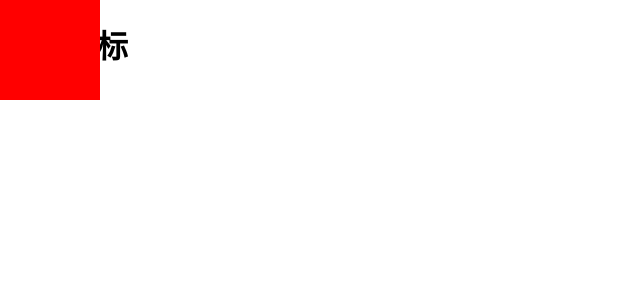
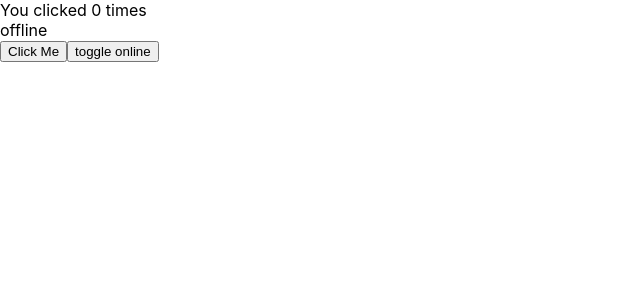
Before and after one commit to chen1zee/learn_react_example, a React (Create React App) app: page / in a window 1280 px wide. Shown: the top 300 px of the page, without its empty margins (0-640 px from the left). Built offline with nearby package versions, Linux system fonts and the light colour scheme.

Commit message:
[ing]08_29_01

```diff
--- a/package.json
+++ b/package.json
@@ -4,6 +4,7 @@
   "private": true,
   "dependencies": {
     "http-proxy-middleware": "^0.19.1",
+    "memoize-one": "^5.1.1",
     "react": "^16.9.0",
     "react-dom": "^16.9.0",
     "react-scripts": "3.1.1"
--- a/readState.js
+++ b/readState.js
@@ -2,8 +2,8 @@
 * 读至 在开发环境中使用 HTTPS
 * create-react-app https://www.html.cn/create-react-app/docs/using-https-in-development/
 *
-* 读至 Web Components
-* react js https://zh-hans.reactjs.org/docs/web-components.html
+* 读至 React 不知道第二个 useState 的
+* react js https://zh-hans.reactjs.org/docs/hooks-rules.html
 *
 *
 * react native https://reactnative.cn/docs/more-resources/
--- /dev/null
+++ b/src/hook_learn/hookEffect.js
@@ -0,0 +1,35 @@
+import React, {useState, useEffect} from "react"
+
+function FriendStatusWithCounter() {
+  const [count, setCount] = useState(0)
+  useEffect(() => {
+    document.title = `You clicked ${count} times`
+  })
+  const [isOnline, setIsOnline] = useState(null)
+  useEffect(() => {
+    console.log('effect call')
+    return () => console.log('effect unmounted call')
+  })
+  function clickHandler() { setCount(count + 1) }
+  function toggleOnline() { setIsOnline(!isOnline) }
+  return (
+    <div>
+      <div> You clicked {count} times </div>
+      <div>{isOnline ? "online" : "offline"}</div>
+      <button onClick={clickHandler}>Click Me</button>
+      <button onClick={toggleOnline}>toggle online</button>
+    </div>
+  )
+}
+
+class App extends React.Component {
+  render() {
+    return (
+      <div>
+        <FriendStatusWithCounter />
+      </div>
+    )
+  }
+}
+
+export default App
--- a/src/index.js
+++ b/src/index.js
@@ -24,11 +24,12 @@
 // import App from "./learn/portals/portals"
 // import App from "./learn/profiler/profiler"
 // import App from "./learn/refAndTheDom/refAndTheDom"
-import MouseTracker from "./learn/renderProps/renderProps"
+// import MouseTracker from "./learn/renderProps/renderProps"
+import App from "./hook_learn/hookEffect"
 // ReactDOM.render(<App />, document.getElementById('root'));
 
 ReactDOM.render(
-  <MouseTracker />,
+  <App />,
   document.getElementById('root')
 )
 
--- a/src/learn/optimizingPerform/optimizingPerform.js
+++ b/src/learn/optimizingPerform/optimizingPerform.js
@@ -11,7 +11,6 @@
     }
   }
   handleClick = () => {
-    console.log("123")
     this.setState(state => ({
       aaa: Object.assign({}, state.aaa, {count: ++state.aaa.count})
     }))
```
Also changed, not shown: src/hook_learn/stateHook.js (added, +31 -0 lines), src/learn/webComponents/webComponents.js (added, +12 -0 lines), 1 other file (tests, documents, lock files or other folders).
